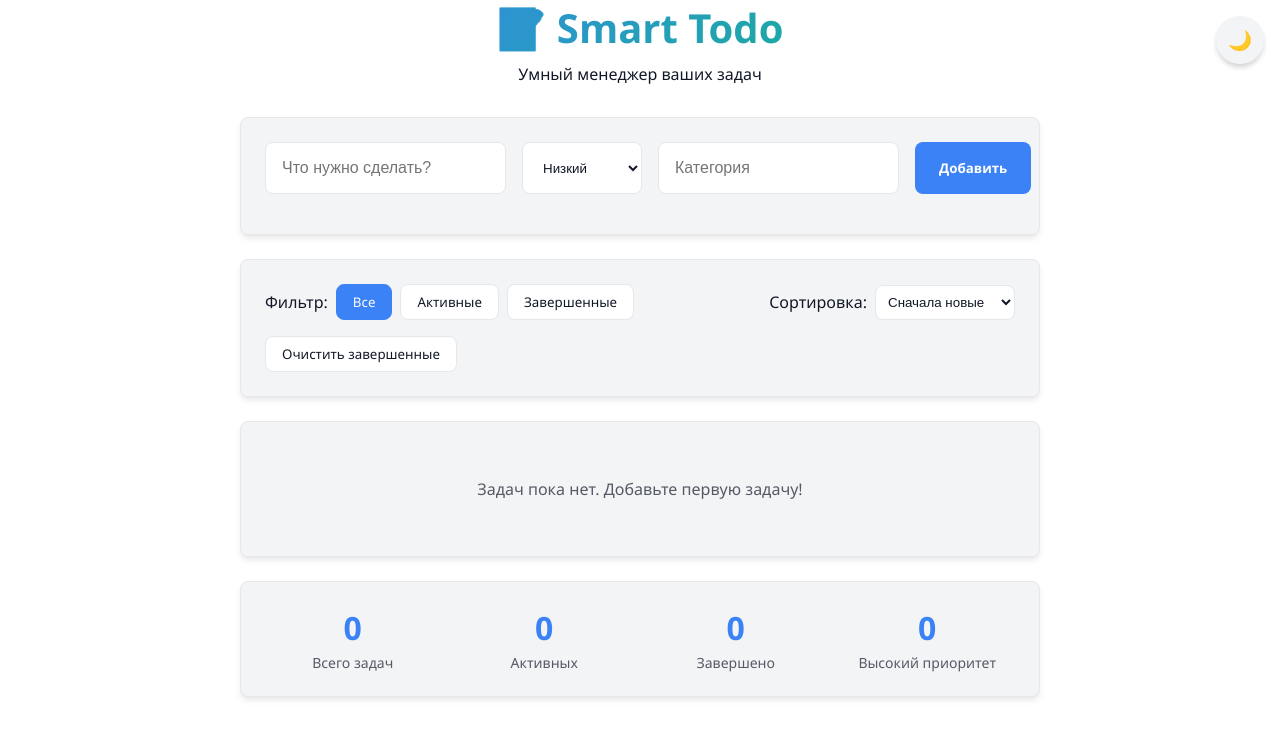
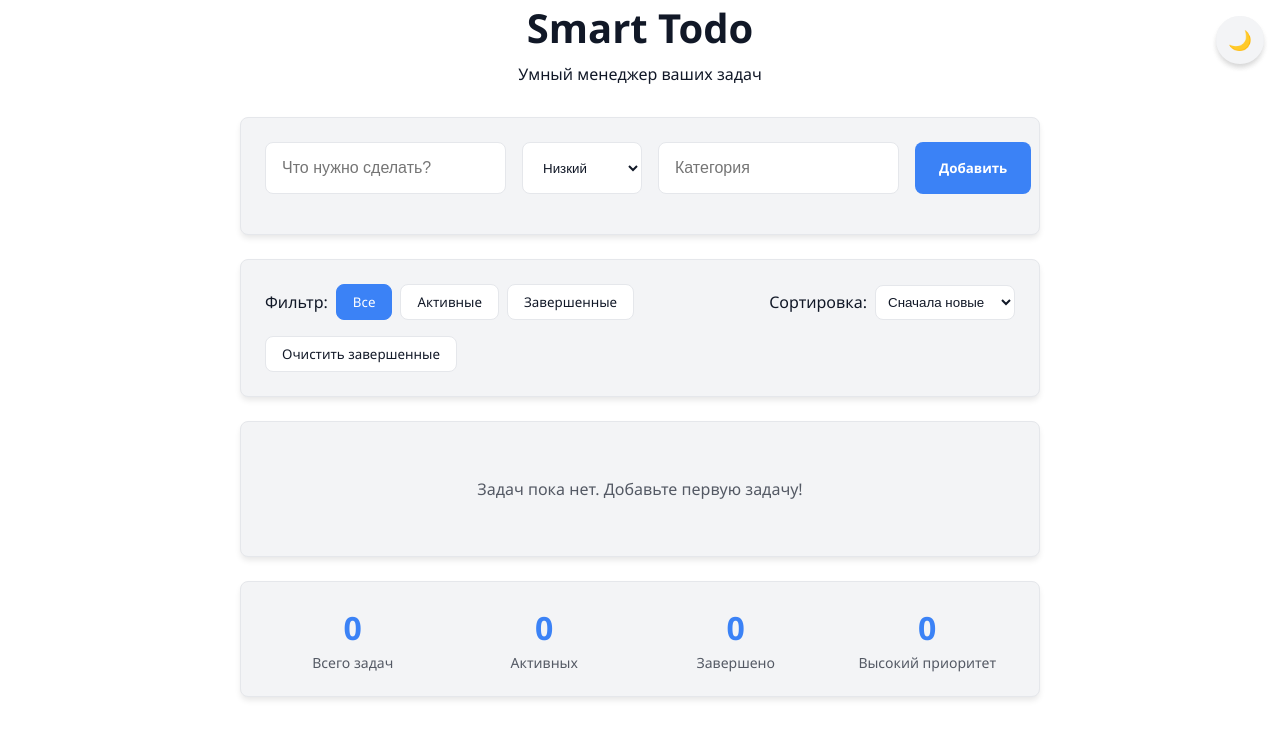
Before and after one commit to siega52/Task-To-Do, a website built with Vite: page index.html in a window 1280 px wide. Built offline with nearby package versions, Linux system fonts and the light colour scheme.

Commit message:
last commit

```diff
--- a/index.html
+++ b/index.html
@@ -2,7 +2,7 @@
 <html lang="en">
   <head>
     <meta charset="UTF-8" />
-    <link rel="icon" type="image/svg+xml" href="/vite.svg" />
+    <link rel="icon" type="image/svg+xml" href="/todo.png" />
     <meta name="viewport" content="width=device-width, initial-scale=1.0" />
     <title>smart-todo-list</title>
   </head>
--- a/src/components/TodoList.ts
+++ b/src/components/TodoList.ts
@@ -47,7 +47,6 @@ export class TodoList {
     });
   }
 
-  // ОДИН метод render
   render(): HTMLElement {
     return this.element;
   }
--- a/src/main.ts
+++ b/src/main.ts
@@ -37,7 +37,7 @@ class SmartTodoApp {
 
   container.innerHTML = `
     <header class="header">
-      <h1>📝 Smart Todo</h1>
+      <h1>Smart Todo</h1>
       <p>Умный менеджер ваших задач</p>
       <button class="theme-toggle" id="theme-toggle">
         ${this.currentTheme === 'light' ? '🌙' : '☀️'}
@@ -45,7 +45,6 @@ class SmartTodoApp {
     </header>
   `;
 
-    // Создаем компоненты ПРАВИЛЬНО
     this.addTodoForm = new AddTodoForm(this.handleAddTodo.bind(this));
     this.todoList = new TodoList(
       this.handleToggleTodo.bind(this),
@@ -59,7 +58,6 @@ class SmartTodoApp {
     );
     this.stats = new Stats();
 
-    // Добавляем компоненты
     container.appendChild(this.addTodoForm.render());
     container.appendChild(this.filters.render());
     container.appendChild(this.todoList.render());
@@ -144,5 +142,4 @@ class SmartTodoApp {
   }
 }
 
-// Инициализация приложения
 new SmartTodoApp();
--- a/src/styles/_components.scss
+++ b/src/styles/_components.scss
@@ -3,13 +3,7 @@
   margin-bottom: $spacing-xl;
 
   h1 {
-    display: flex;
-    justify-content: center;
-    align-items: center;
     font-size: 2.5rem;
-    background: linear-gradient(135deg, $primary-color, $success-color);
-    -webkit-background-clip: text;
-    -webkit-text-fill-color: transparent;
     margin-bottom: $spacing-sm;
   }
 }
--- a/src/styles/_mixins.scss
+++ b/src/styles/_mixins.scss
@@ -30,7 +30,6 @@
   }
 }
 
-// Верни старый darken (просто игнорируй предупреждения пока что)
 @mixin button-style($bg-color) {
   background-color: $bg-color;
   color: white;
--- a/src/styles/_variables.scss
+++ b/src/styles/_variables.scss
@@ -1,4 +1,3 @@
-// Colors
 $primary-color: #3b82f6;
 $success-color: #10b981;
 $warning-color: #f59e0b;
@@ -9,18 +8,15 @@ $gray-300: #d1d5db;
 $gray-700: #374151;
 $gray-900: #111827;
 
-// Spacing
 $spacing-xs: 0.25rem;
 $spacing-sm: 0.5rem;
 $spacing-md: 1rem;
 $spacing-lg: 1.5rem;
 $spacing-xl: 2rem;
 
-// Border radius
 $border-radius: 8px;
 $border-radius-lg: 12px;
 
-// Shadows
 $shadow-sm: 0 1px 2px 0 rgb(0 0 0 / 0.05);
 $shadow-md: 0 4px 6px -1px rgb(0 0 0 / 0.1);
 $shadow-lg: 0 10px 15px -3px rgb(0 0 0 / 0.1);
--- a/src/utils/storage.ts
+++ b/src/utils/storage.ts
@@ -7,7 +7,6 @@ const STORAGE_KEYS = {
 } as const;
 
 export const storage = {
-  // Todos
   getTodos(): Todo[] {
     try {
       const stored = localStorage.getItem(STORAGE_KEYS.TODOS);
@@ -24,7 +23,6 @@ export const storage = {
     localStorage.setItem(STORAGE_KEYS.TODOS, JSON.stringify(todos));
   },
 
-  // Theme
   getTheme(): Theme {
     return (localStorage.getItem(STORAGE_KEYS.THEME) as Theme) || 'light';
   },
```
Also changed, not shown: public/todo.png (added).
